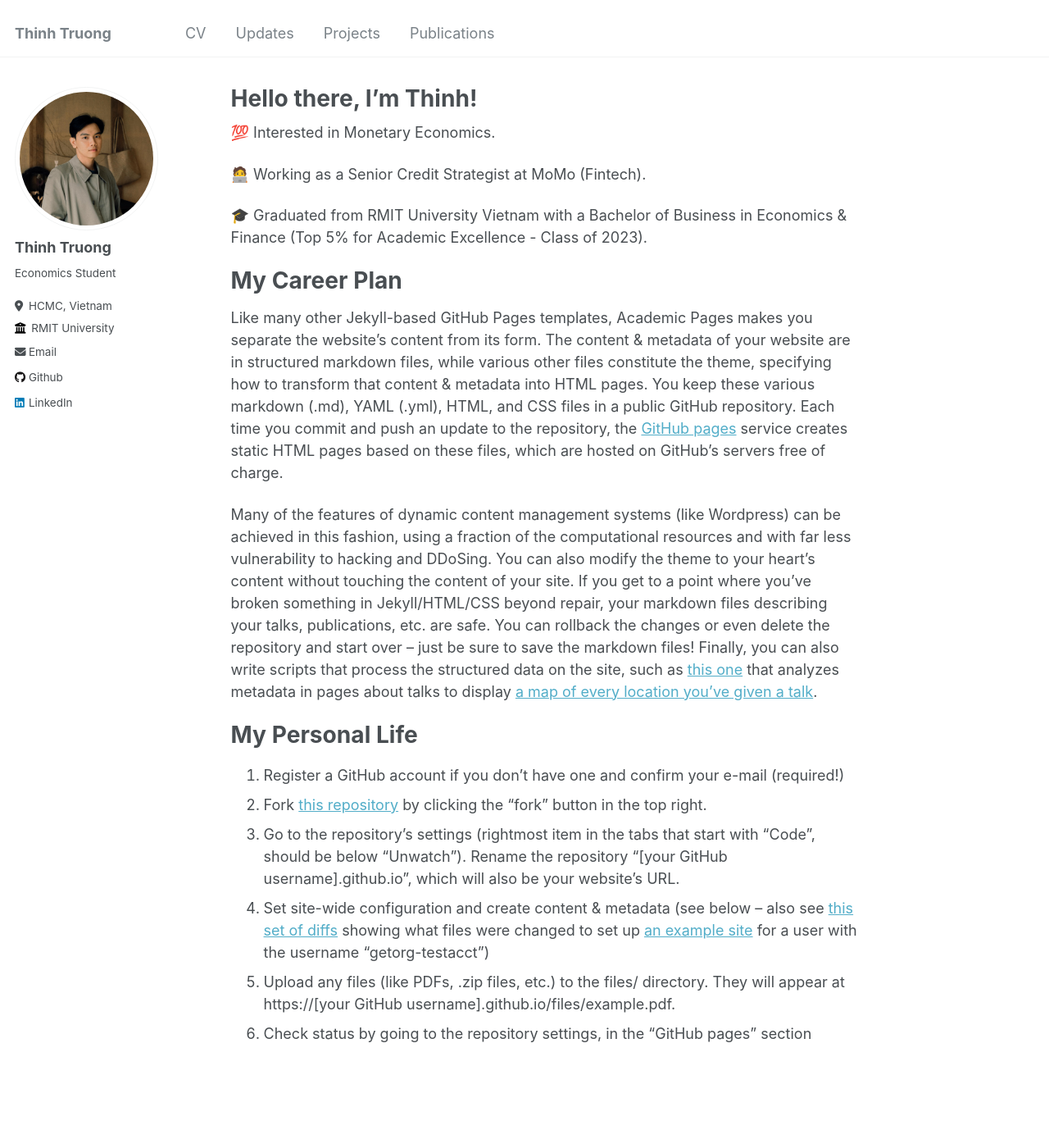
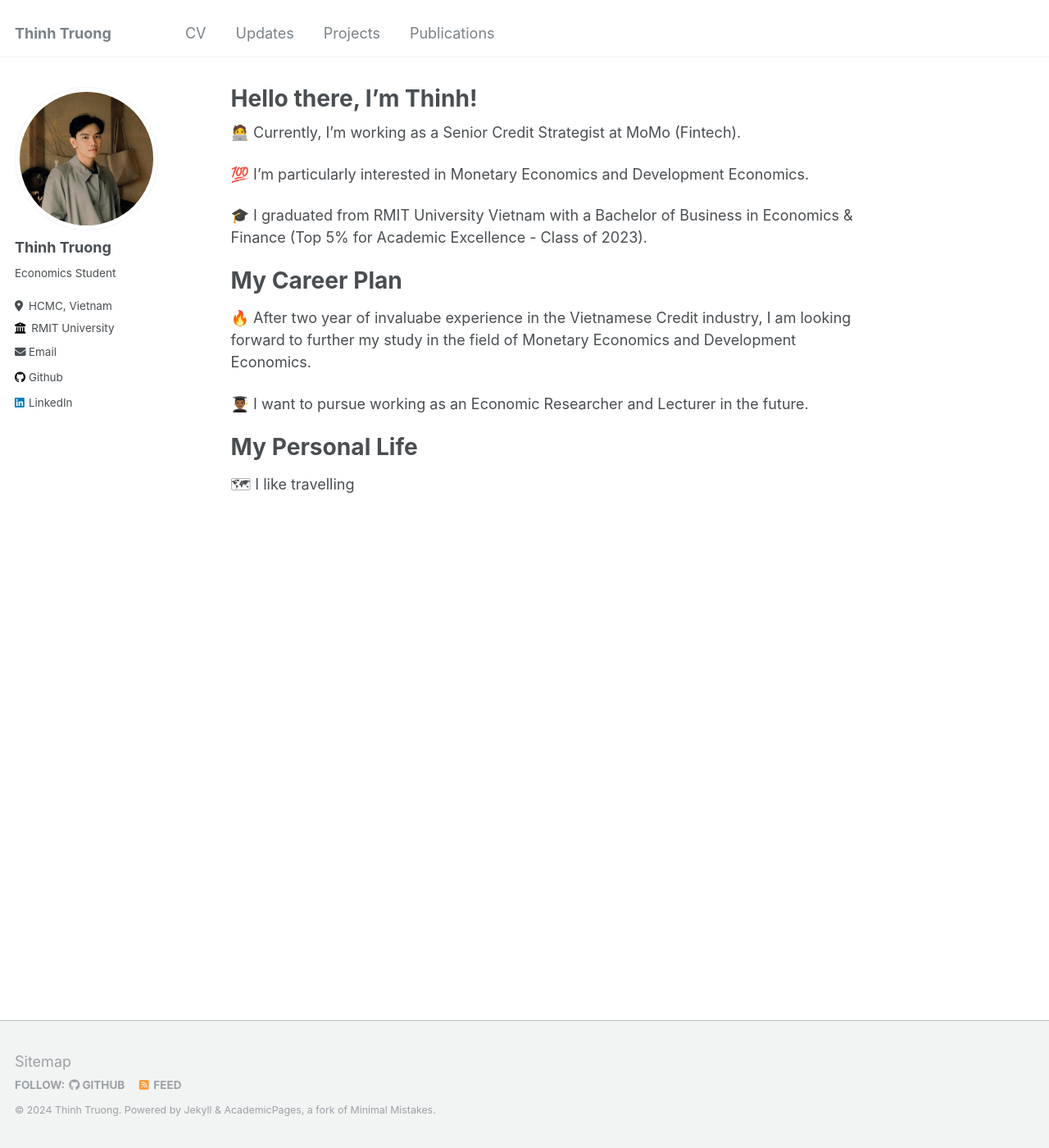
Before and after one commit to truongtuongthinh/truongtuongthinh1.github.io, a Jekyll site: the page built from _pages/about.md, in a window 1280 px wide and 1400 px high. Shown: the whole window at 82% size. Built offline with Jekyll 4.4.1, drawn with Linux system fonts in a browser that asks for light colours.

Commit message:
Update about.md

```diff
--- a/_pages/about.md
+++ b/_pages/about.md
@@ -7,25 +7,22 @@ redirect_from:
   - /about.html
 ---
 
-💯 Interested in Monetary Economics.
+🧑‍💻 Currently, I'm working as a Senior Credit Strategist at MoMo (Fintech).
 
-🧑‍💻 Working as a Senior Credit Strategist at MoMo (Fintech).
+💯 I'm particularly interested in Monetary Economics and Development Economics.
 
-🎓 Graduated from RMIT University Vietnam with a Bachelor of Business in Economics & Finance (Top 5% for Academic Excellence - Class of 2023).
-
+🎓 I graduated from RMIT University Vietnam with a Bachelor of Business in Economics & Finance (Top 5% for Academic Excellence - Class of 2023).
 
 
 My Career Plan
 ======
-Like many other Jekyll-based GitHub Pages templates, Academic Pages makes you separate the website's content from its form. The content & metadata of your website are in structured markdown files, while various other files constitute the theme, specifying how to transform that content & metadata into HTML pages. You keep these various markdown (.md), YAML (.yml), HTML, and CSS files in a public GitHub repository. Each time you commit and push an update to the repository, the [GitHub pages](https://pages.github.com/) service creates static HTML pages based on these files, which are hosted on GitHub's servers free of charge.
 
-Many of the features of dynamic content management systems (like Wordpress) can be achieved in this fashion, using a fraction of the computational resources and with far less vulnerability to hacking and DDoSing. You can also modify the theme to your heart's content without touching the content of your site. If you get to a point where you've broken something in Jekyll/HTML/CSS beyond repair, your markdown files describing your talks, publications, etc. are safe. You can rollback the changes or even delete the repository and start over -- just be sure to save the markdown files! Finally, you can also write scripts that process the structured data on the site, such as [this one](https://github.com/academicpages/academicpages.github.io/blob/master/talkmap.ipynb) that analyzes metadata in pages about talks to display [a map of every location you've given a talk](https://academicpages.github.io/talkmap.html).
+🔥 After two year of invaluabe experience in the Vietnamese Credit industry, I am looking forward to further my study in the field of Monetary Economics and Development Economics.
+
+👨🏾‍🎓 I want to pursue working as an Economic Researcher and Lecturer in the future.
+
 
 My Personal Life
 ======
-1. Register a GitHub account if you don't have one and confirm your e-mail (required!)
-1. Fork [this repository](https://github.com/academicpages/academicpages.github.io) by clicking the "fork" button in the top right.
-1. Go to the repository's settings (rightmost item in the tabs that start with "Code", should be below "Unwatch"). Rename the repository "[your GitHub username].github.io", which will also be your website's URL.
-1. Set site-wide configuration and create content & metadata (see below -- also see [this set of diffs](http://archive.is/3TPas) showing what files were changed to set up [an example site](https://getorg-testacct.github.io) for a user with the username "getorg-testacct")
-1. Upload any files (like PDFs, .zip files, etc.) to the files/ directory. They will appear at https://[your GitHub username].github.io/files/example.pdf.
-1. Check status by going to the repository settings, in the "GitHub pages" section
+
+🗺 I like travelling
```
